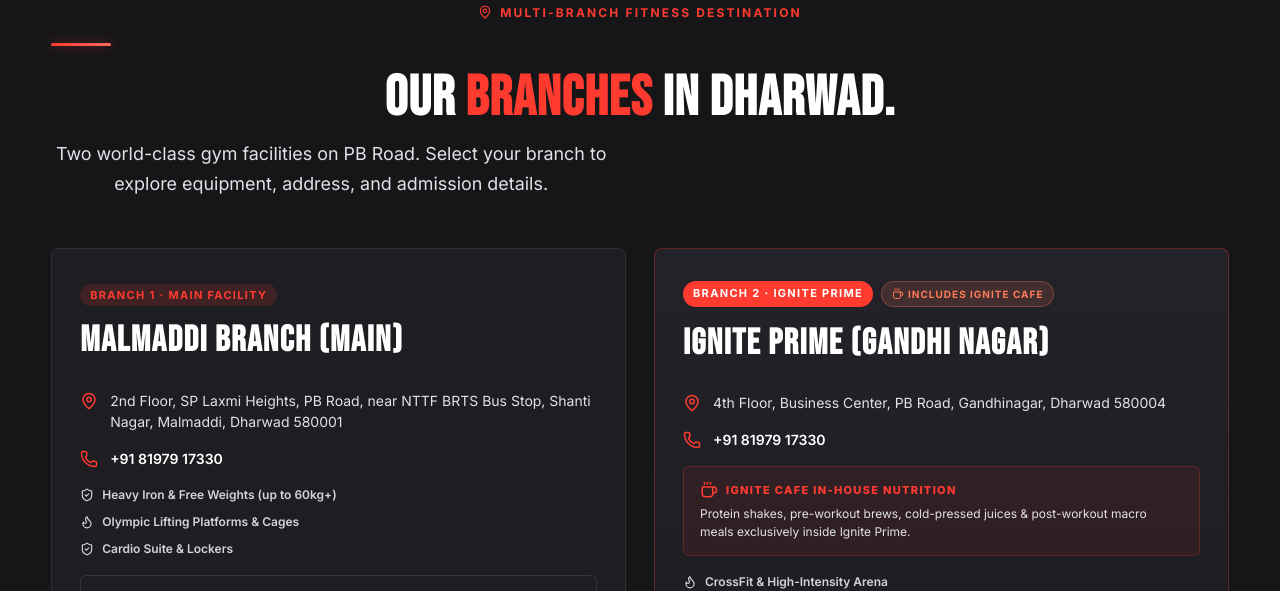
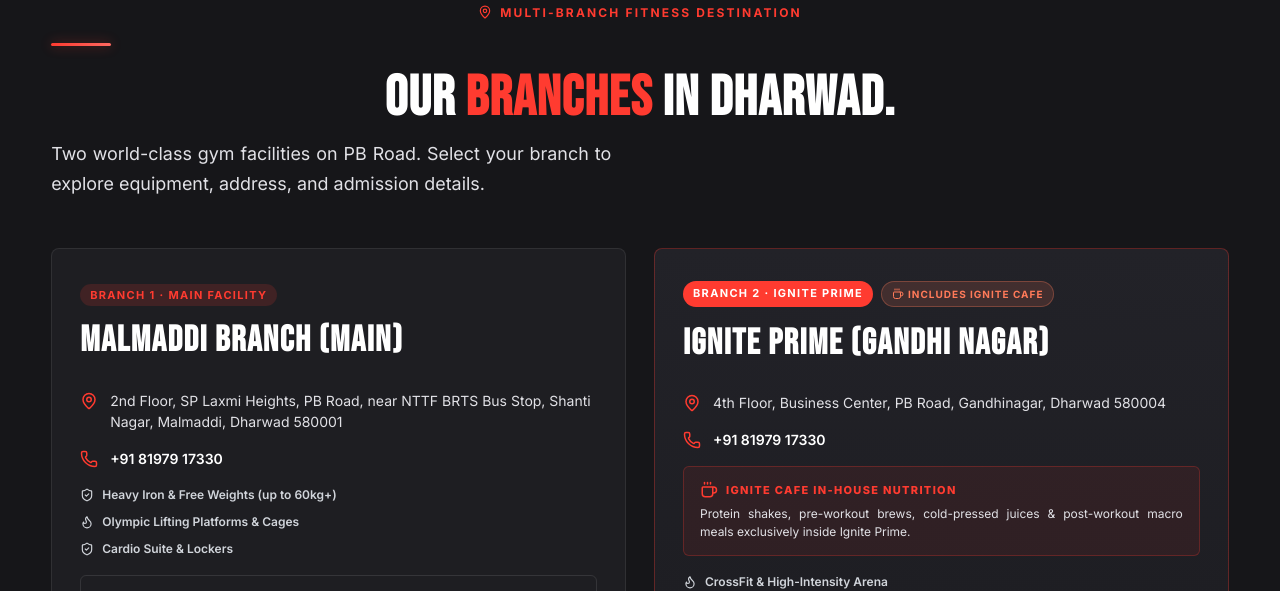
Before and after one commit to Rrayan0001/Ignite_main_website, a Next.js app: page / in a window 1280 px wide. Shown: the part 960-1551 px from the top of the page. Built offline with nearby package versions, Linux system fonts and the light colour scheme; grey boxes are pictures that could not be loaded.

Commit message:
Update paragraph and body typography alignment

```diff
--- a/app/globals.css
+++ b/app/globals.css
@@ -82,6 +82,11 @@ ul {
   list-style: none;
 }
 
+p {
+  text-align: justify;
+  text-align-last: left;
+}
+
 /* ============================================
    LAYOUT UTILITIES
    ============================================ */
@@ -146,6 +151,8 @@ ul {
   font-size: clamp(15px, 1.4vw, 18px);
   line-height: 1.7;
   color: var(--text-secondary);
+  text-align: justify;
+  text-align-last: left;
 }
 
 /* ============================================
```
